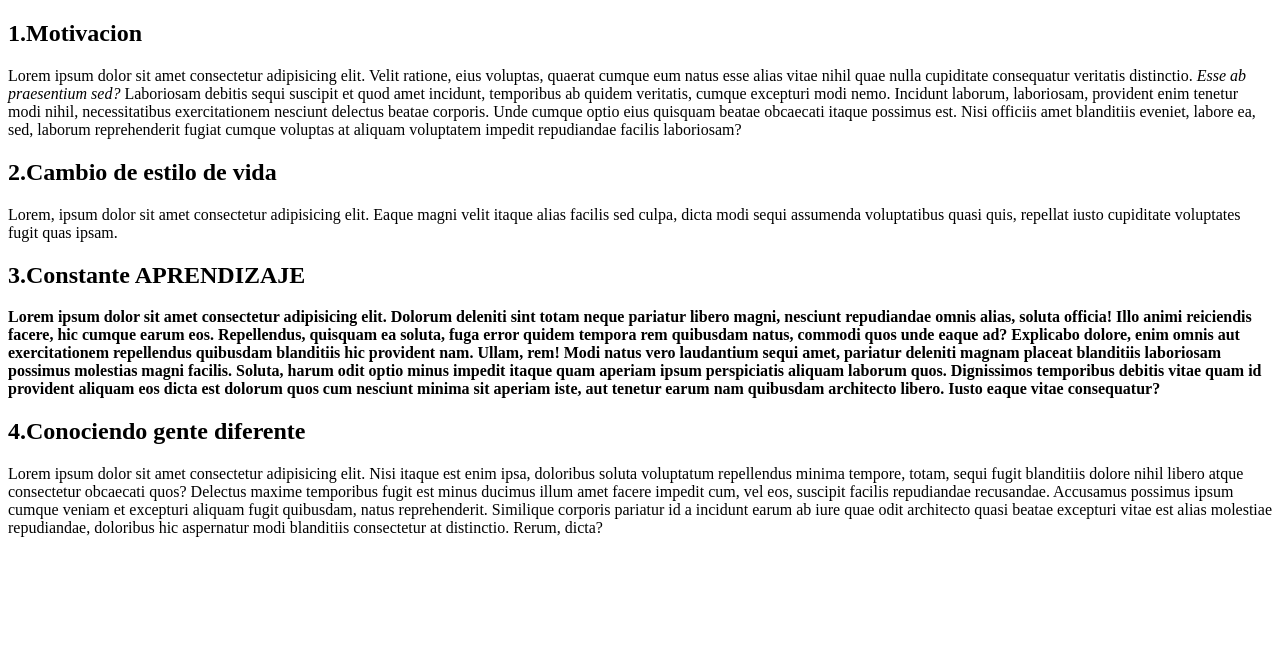
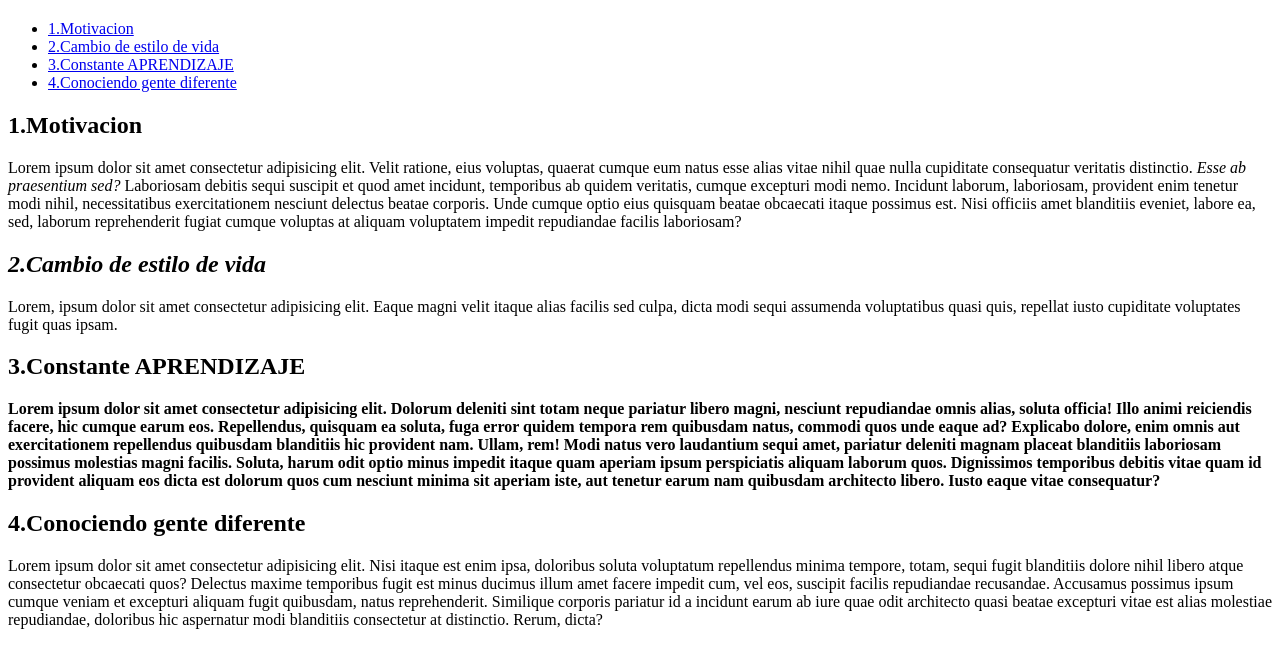
Before and after one commit to ChicaWhat/Probemos-de-nuevo, a plain HTML site: page index.html in a window 1280 px wide. Shown: the part 60-728 px from the top of the page. Drawn offline with Linux system fonts and the light colour scheme.

Commit message:
Hipervinculos de referencias

```diff
--- a/index.html
+++ b/index.html
@@ -10,21 +10,31 @@
 <body>
     <h1><strong>Vamos con todo</strong></h1>
 
-    <h2> 1.Motivacion</h2>
+
+    <nav>
+        <ul>
+            <li><a href="#primero"> 1.Motivacion</a></li>
+            <li><a href="#segundo"> 2.Cambio de estilo de vida</a></li>
+            <li><a href="#tercero"> 3.Constante APRENDIZAJE</a></li>
+            <li><a href="#cuarto"> 4.Conociendo gente diferente</a></li>
+        </ul>
+    </nav>
+
+    <h2 id="primero"> 1.Motivacion</h2>
     <p>Lorem ipsum dolor sit amet consectetur adipisicing elit. Velit ratione, eius voluptas, quaerat cumque eum natus esse alias vitae nihil quae nulla cupiditate consequatur veritatis distinctio. <em>Esse ab praesentium sed?</em>
     Laboriosam debitis sequi suscipit et quod amet incidunt, temporibus ab quidem veritatis, cumque excepturi modi nemo. Incidunt laborum, laboriosam, provident enim tenetur modi nihil, necessitatibus exercitationem nesciunt delectus beatae corporis.
     Unde cumque optio eius quisquam beatae obcaecati itaque possimus est. Nisi officiis amet blanditiis eveniet, labore ea, sed, laborum reprehenderit fugiat cumque voluptas at aliquam voluptatem impedit repudiandae facilis laboriosam?</p>
 
-    <h2><strong> 2.Cambio de estilo de vida</strong></h2>
+    <h2 id="segundo"><em> 2.Cambio de estilo de vida</em></h2>
     <p>Lorem, ipsum dolor sit amet consectetur adipisicing elit. Eaque magni velit itaque alias facilis sed culpa, dicta modi sequi assumenda voluptatibus quasi quis, repellat iusto cupiditate voluptates fugit quas ipsam.</p>
 
-    <h2> 3.Constante APRENDIZAJE</h2>
+    <h2 id="tercero"> 3.Constante APRENDIZAJE</h2>
     <p><strong>Lorem ipsum dolor sit amet consectetur adipisicing elit. Dolorum deleniti sint totam neque pariatur libero magni, nesciunt repudiandae omnis alias, soluta officia! Illo animi reiciendis facere, hic cumque earum eos.
     Repellendus, quisquam ea soluta, fuga error quidem tempora rem quibusdam natus, commodi quos unde eaque ad? Explicabo dolore, enim omnis aut exercitationem repellendus quibusdam blanditiis hic provident nam. Ullam, rem!
     Modi natus vero laudantium sequi amet, pariatur deleniti magnam placeat blanditiis laboriosam possimus molestias magni facilis. Soluta, harum odit optio minus impedit itaque quam aperiam ipsum perspiciatis aliquam laborum quos.
     Dignissimos temporibus debitis vitae quam id provident aliquam eos dicta est dolorum quos cum nesciunt minima sit aperiam iste, aut tenetur earum nam quibusdam architecto libero. Iusto eaque vitae consequatur?</strong></p>
 
-    <h2> 4.Conociendo gente diferente</h2>
+    <h2 id="cuarto"> 4.Conociendo gente diferente</h2>
     <p>Lorem ipsum dolor sit amet consectetur adipisicing elit. Nisi itaque est enim ipsa, doloribus soluta voluptatum repellendus minima tempore, totam, sequi fugit blanditiis dolore nihil libero atque consectetur obcaecati quos?
     Delectus maxime temporibus fugit est minus ducimus illum amet facere impedit cum, vel eos, suscipit facilis repudiandae recusandae. Accusamus possimus ipsum cumque veniam et excepturi aliquam fugit quibusdam, natus reprehenderit.
     Similique corporis pariatur id a incidunt earum ab iure quae odit architecto quasi beatae excepturi vitae est alias molestiae repudiandae, doloribus hic aspernatur modi blanditiis consectetur at distinctio. Rerum, dicta?</p>
```
